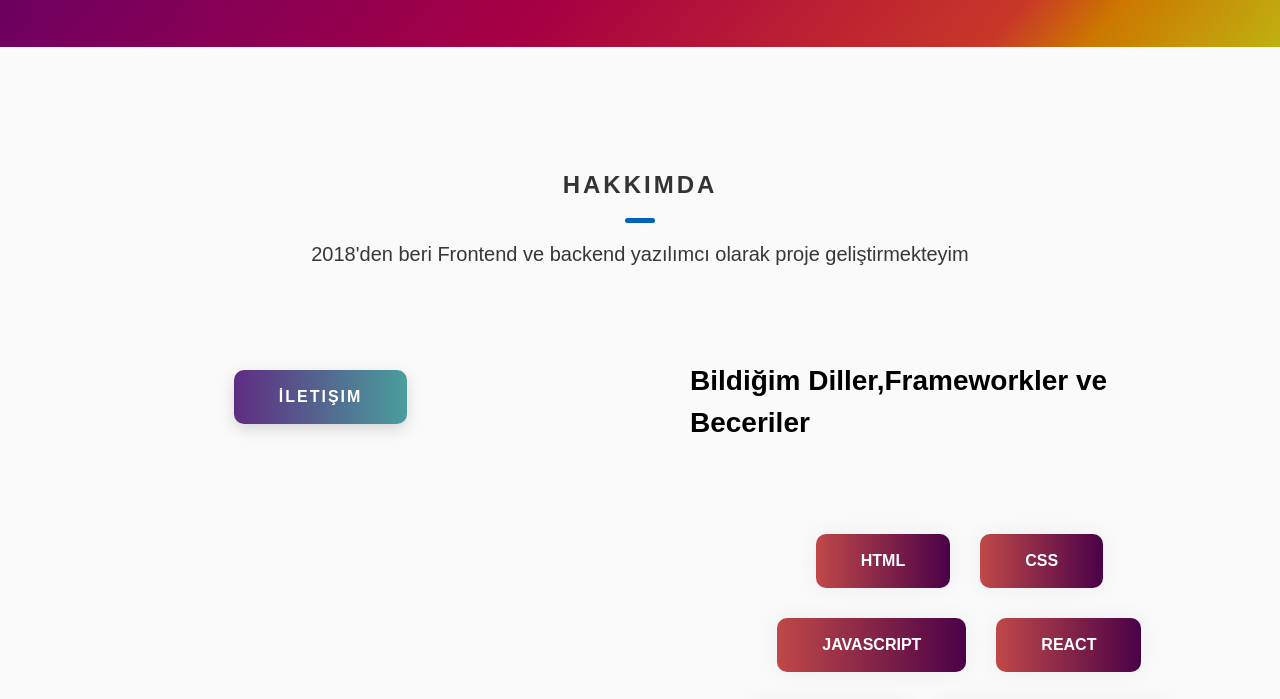
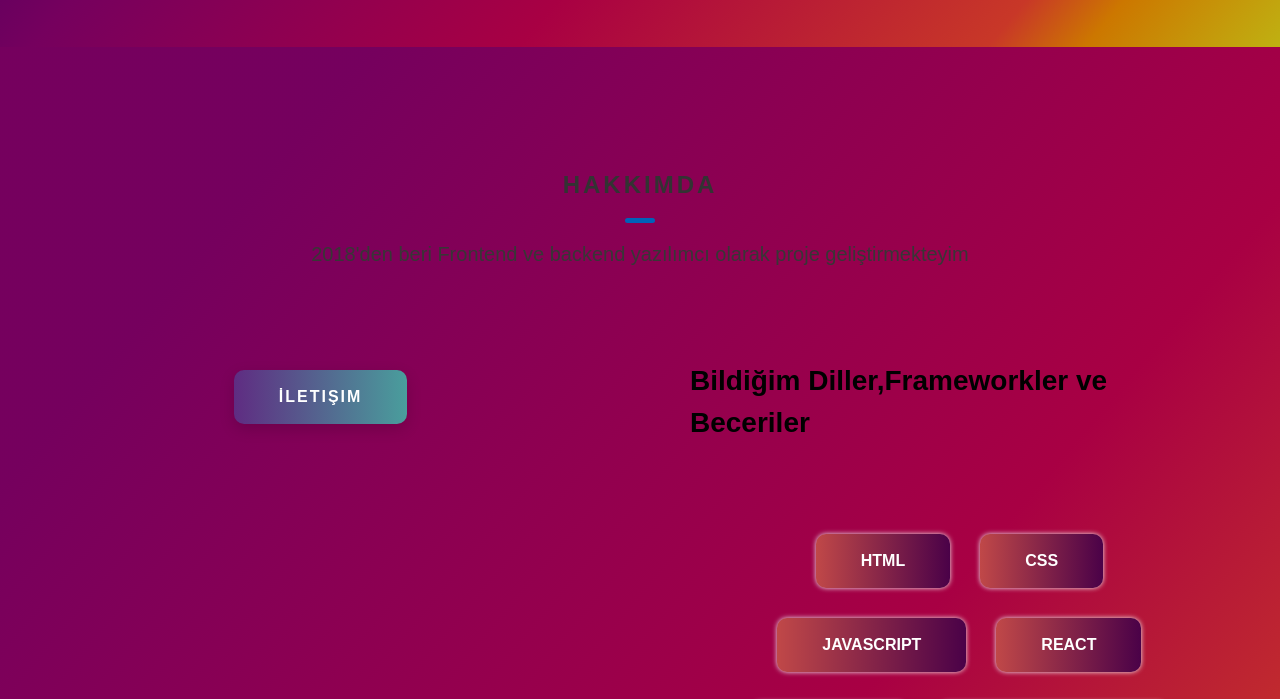
Before and after one commit to SADOx00/Portfolio, a plain HTML site: page index.html in a window 1280 px wide. Shown: the part 753-1452 px from the top of the page. Drawn offline with Linux system fonts and the light colour scheme; a web font is replaced by a local one.

Commit message:
update css

```diff
--- a/css/style.css
+++ b/css/style.css
@@ -958,7 +958,7 @@
   transition: 0.5s;
   background-size: 200% auto;
   color: white;
-  box-shadow: 0 0 20px #eee;
+  box-shadow: 0 0 5px #eee;
   border-radius: 10px;
   display: block;
 }
@@ -1305,3 +1305,14 @@
   padding: 15px;
   border-radius: 30px;
 }
+
+#about {
+  background-image: linear-gradient(
+    130deg,
+    hsl(312deg 100% 23%) 16%,
+    hsl(336deg 100% 33%) 61%,
+    hsl(6deg 67% 47%) 85%,
+    hsl(35deg 100% 40%) 90%,
+    hsl(55deg 83% 41%) 100%
+  );
+}
```
